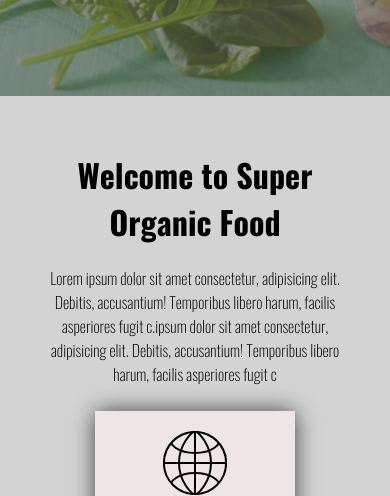
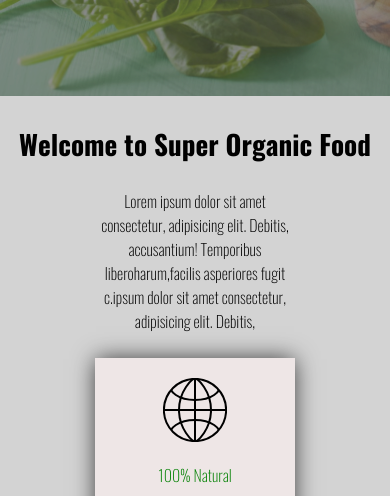
Before and after one commit to kerdavian/organic_food, a plain HTML site: page index_3.html in a window 390 px wide. Shown: the part 604-1100 px from the top of the page. Drawn offline with nearby package versions, Linux system fonts and the light colour scheme.

Commit message:
FINAL #3

```diff
--- a/index_3.html
+++ b/index_3.html
@@ -16,7 +16,6 @@
 <body>
     <header>
 
-
         <div class="header-main-container">
             <!-- <div class="vonal"></div> -->
             <div class="alma"></div>
@@ -31,7 +30,6 @@
                 <div class="account-container">
                     <a href="#">My Account</a>
                     <i class="fas fa-shopping-cart"></i>
-
 
                 </div>
 
@@ -63,7 +61,7 @@
     <div class="banner-container">
         <div class="banner-text">
             <img class="banner-logo" src="./img/banner_logo150.png" alt="">
-            <h2>Drink the life like juice</h2>
+            <h1>Drink the life like juice</h1>
             <a class="banner-button" href="#">Shop Now</a>
         </div>
         <div class="swiper-container">
@@ -99,12 +97,14 @@
 
     <main>
         <div class="main-content">
-            <h1>Welcome to Super Organic Food</h1>
-            <p>Lorem ipsum dolor sit amet consectetur, adipisicing elit. Debitis, accusantium! Temporibus libero harum,
-                facilis asperiores fugit c.ipsum dolor sit amet consectetur, adipisicing elit. Debitis, accusantium!
-                Temporibus
-                libero harum,
-                facilis asperiores fugit c</p>
+
+            <h2>Welcome to Super Organic Food</h2>
+            <div>
+                <p>Lorem ipsum dolor sit amet consectetur, adipisicing elit. Debitis, accusantium! Temporibus
+                    liberoharum,facilis asperiores fugit c.ipsum dolor sit amet consectetur, adipisicing elit. Debitis,
+
+                </p>
+            </div>
         </div>
         <div class="cards-div">
             <div class="card">
--- a/style_3.css
+++ b/style_3.css
@@ -192,7 +192,7 @@ header {
   /* left: 50%; */
 }
 
-.banner-text > h2 {
+.banner-text > h1 {
   color: white;
   font-size: 4rem;
   margin: 10px 0 15px 0;
@@ -224,11 +224,21 @@ header {
 
 /* ----------------------------------main------------------------------ */
 
-.main-content {
+.main-content > h2 {
+  text-align: center;
+  font-size: 1.7rem;
+}
+
+.card > p {
+  color: green;
+}
+
+.main-content > div > p {
   width: 500px;
   margin: 0 auto;
   text-align: center;
-  margin-top: 50px;
+  margin-top: 25px;
+  margin-bottom: 25px;
 }
 
 .cards-div {
@@ -244,10 +254,6 @@ header {
   height: 300px;
   margin: 25px 25px;
   box-shadow: 0 0 22px -1px rgba(0, 0, 0, 0.75);
-}
-
-.card > p {
-  color: green;
 }
 
 .card-img {
@@ -286,7 +292,7 @@ footer {
 
 @media (max-width: 777px) {
   .card {
-    margin: 10px 10px;
+    margin: 25px 10px 25px 10px;
   }
 }
 
@@ -298,7 +304,6 @@ footer {
   .menu-label {
     display: block;
   }
-
 
   /* .menu-label:hover {
     color: lightgreen;
@@ -343,8 +348,6 @@ footer {
     color: lightgreen;
   }
 
-
-
   .cards-div {
     display: block;
   }
@@ -353,11 +356,11 @@ footer {
     margin: 25px auto;
   }
 
-  .main-content {
-    width: 300px;
-    margin: 0 auto;
+  .main-content > div > p {
+    width: 200px;
     text-align: center;
-    margin-top: 50px;
+    margin-top: 25px;
+    margin-bottom: 25px;
   }
 }
 
@@ -369,4 +372,3 @@ footer {
     padding-left: 10px;
   }
 }
-}
```
